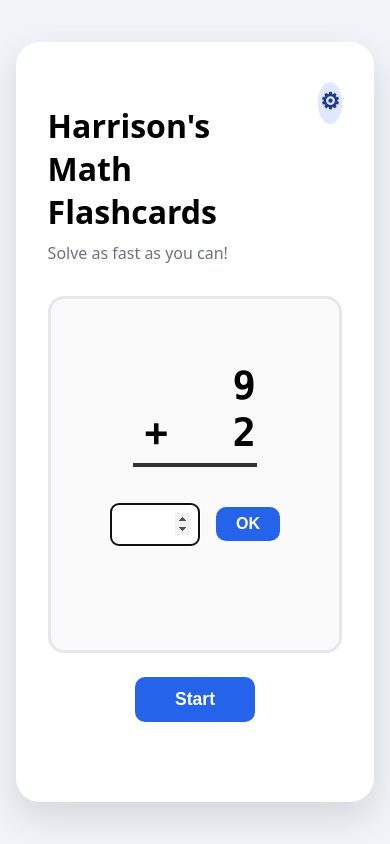
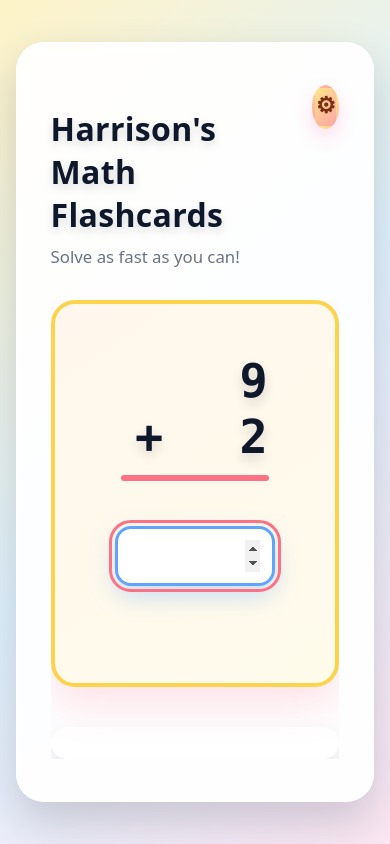
Before and after one commit to theletterd/flashcardmath, a website: page index.html in a window 390 px wide. Both pictures are taken after a click on the button "Start". Drawn offline with Linux system fonts and the light colour scheme.

Commit message:
Improve gameplay flow and refresh styling

```diff
--- a/index.html
+++ b/index.html
@@ -50,7 +50,6 @@
         <div class="problem" id="problemText">Click Start</div>
         <div class="answer-row hidden" id="answerRow">
           <input type="number" id="answerInput" />
-          <button id="submitBtn" type="button">OK</button>
         </div>
         <div class="status" id="statusText" aria-live="polite"></div>
       </div>
--- a/scripts/app.js
+++ b/scripts/app.js
@@ -5,7 +5,6 @@
   }
 
   const startBtn = document.getElementById("startBtn");
-  const submitBtn = document.getElementById("submitBtn");
   const answerInput = document.getElementById("answerInput");
   const problemText = document.getElementById("problemText");
   const statusText = document.getElementById("statusText");
@@ -25,9 +24,57 @@
   let correct = 0;
   let startTime = 0;
 
-  settingsToggle.addEventListener("click", () => {
-    const isHidden = settingsPanel.classList.toggle("hidden");
-    settingsToggle.setAttribute("aria-expanded", (!isHidden).toString());
+  function isSettingsOpen() {
+    return !settingsPanel.classList.contains("hidden");
+  }
+
+  function openSettingsPanel() {
+    settingsPanel.classList.remove("hidden");
+    settingsToggle.setAttribute("aria-expanded", "true");
+  }
+
+  function closeSettingsPanel() {
+    settingsPanel.classList.add("hidden");
+    settingsToggle.setAttribute("aria-expanded", "false");
+  }
+
+  function toggleSettingsPanel() {
+    if (isSettingsOpen()) {
+      closeSettingsPanel();
+    } else {
+      openSettingsPanel();
+    }
+  }
+
+  settingsToggle.addEventListener("click", toggleSettingsPanel);
+
+  function handleSettingsFocusOut(event) {
+    const next = event.relatedTarget;
+    if (next && (next === settingsToggle || settingsPanel.contains(next))) {
+      return;
+    }
+    closeSettingsPanel();
+  }
+
+  settingsToggle.addEventListener("blur", handleSettingsFocusOut);
+  settingsPanel.addEventListener("focusout", handleSettingsFocusOut);
+
+  document.addEventListener("pointerdown", event => {
+    if (!isSettingsOpen()) {
+      return;
+    }
+    const target = event.target;
+    if (target === settingsToggle || settingsPanel.contains(target)) {
+      return;
+    }
+    closeSettingsPanel();
+  });
+
+  document.addEventListener("keydown", event => {
+    if (event.key === "Escape" && isSettingsOpen()) {
+      closeSettingsPanel();
+      settingsToggle.focus();
+    }
   });
 
   function getConfigFromInputs() {
@@ -90,6 +137,7 @@
     if (!questions.length) {
       problemText.textContent = "Click Start";
       answerRow.classList.add("hidden");
+      startBtn.classList.remove("hidden");
       return;
     }
 
@@ -99,6 +147,7 @@
 
     problemText.textContent = "Done!";
     answerRow.classList.add("hidden");
+    startBtn.classList.remove("hidden");
     summary.innerHTML = `
       <strong>Score:</strong> ${correct}/${questions.length}<br />
       <strong>Total time:</strong> ${totalTime}s<br />
@@ -118,8 +167,8 @@
     summary.innerHTML = "";
     startTime = performance.now();
 
-    settingsPanel.classList.add("hidden");
-    settingsToggle.setAttribute("aria-expanded", "false");
+    closeSettingsPanel();
+    startBtn.classList.add("hidden");
 
     showQuestion();
   }
@@ -146,7 +195,6 @@
   }
 
   startBtn.addEventListener("click", startRound);
-  submitBtn.addEventListener("click", submitAnswer);
   answerInput.addEventListener("keydown", event => {
     if (event.key === "Enter") {
       event.preventDefault();
--- a/styles.css
+++ b/styles.css
@@ -4,8 +4,20 @@
   box-sizing: border-box;
 }
 
+:root {
+  --bg-gradient: linear-gradient(135deg, #fef3c7 0%, #e0f2fe 50%, #fce7f3 100%);
+  --app-bg: rgba(255, 255, 255, 0.92);
+  --primary: #f97316;
+  --primary-dark: #ea580c;
+  --accent-blue: #60a5fa;
+  --accent-pink: #fb7185;
+  --accent-yellow: #fcd34d;
+  --accent-green: #34d399;
+  --text-muted: #6b7280;
+}
+
 body {
-  background: #f0f4f8;
+  background: var(--bg-gradient);
   font-family: system-ui, -apple-system, sans-serif;
   display: flex;
   align-items: center;
@@ -15,25 +27,30 @@ body {
 }
 
 .app {
-  background: #fff;
+  background: var(--app-bg);
   padding: 2.5rem 2rem;
-  border-radius: 24px;
-  box-shadow: 0 15px 35px rgba(0, 0, 0, 0.12);
+  border-radius: 28px;
+  box-shadow: 0 20px 45px rgba(14, 23, 38, 0.18);
+  border: 3px solid rgba(255, 255, 255, 0.7);
   width: min(92%, 640px);
   min-height: 90vh;
   display: flex;
   flex-direction: column;
   position: relative;
+  backdrop-filter: blur(6px);
 }
 
 h1 {
   font-size: 2rem;
   margin-bottom: 0.25rem;
+  color: #0f172a;
+  letter-spacing: 0.01em;
+  text-shadow: 0 4px 10px rgba(15, 23, 42, 0.15);
 }
 
 .subtitle {
-  font-size: 1rem;
-  color: #6b7280;
+  font-size: 1.05rem;
+  color: var(--text-muted);
   margin: 0;
 }
 
@@ -51,9 +68,9 @@ h1 {
 }
 
 .settings-toggle {
-  border: none;
-  background: #e0e7ff;
-  color: #1e3a8a;
+  border: 3px solid transparent;
+  background: linear-gradient(135deg, #fde68a, #fca5a5);
+  color: #7c2d12;
   width: 48px;
   height: 48px;
   border-radius: 50%;
@@ -61,14 +78,20 @@ h1 {
   align-items: center;
   justify-content: center;
   cursor: pointer;
-  transition: transform 0.15s ease, background 0.15s ease;
+  transition: transform 0.2s ease, box-shadow 0.2s ease;
   line-height: 1;
   padding: 0;
+  box-shadow: 0 8px 18px rgba(244, 114, 182, 0.25);
 }
 
 .settings-toggle:hover {
-  background: #c7d2fe;
-  transform: rotate(10deg);
+  transform: rotate(12deg) scale(1.05);
+  box-shadow: 0 10px 22px rgba(249, 168, 212, 0.35);
+}
+
+.settings-toggle:focus-visible {
+  outline: 3px solid var(--accent-blue);
+  outline-offset: 3px;
 }
 
 .settings-toggle-icon {
@@ -81,30 +104,32 @@ h1 {
   position: absolute;
   top: 2rem;
   right: 2rem;
-  background: #fff;
-  border-radius: 16px;
-  box-shadow: 0 12px 30px rgba(31, 41, 55, 0.2);
-  padding: 1.25rem;
+  background: #fff9f2;
+  border-radius: 20px;
+  box-shadow: 0 15px 35px rgba(244, 114, 182, 0.2);
+  border: 3px solid var(--accent-yellow);
+  padding: 1.4rem;
   width: min(260px, 85vw);
   z-index: 10;
   text-align: left;
 }
 
 .card {
-  background: #fafafa;
-  border: 3px solid #e5e7eb;
-  border-radius: 16px;
-  padding: 2.5rem 1.5rem;
+  background: linear-gradient(145deg, #fff7ed, #fffbeb);
+  border: 4px solid var(--accent-yellow);
+  border-radius: 24px;
+  padding: 3rem 1.75rem;
   min-height: 0;
   display: flex;
   flex-direction: column;
   justify-content: center;
   align-items: center;
-  font-size: clamp(2.5rem, 6vw, 4rem);
+  font-size: clamp(3.2rem, 8vw, 5.5rem);
   font-weight: 700;
   position: relative;
   flex: 1 1 auto;
   width: 100%;
+  box-shadow: 0 18px 40px rgba(251, 113, 133, 0.2);
 }
 
 .problem {
@@ -115,6 +140,8 @@ h1 {
   line-height: 1.2;
   font-family: "Fira Mono", "Roboto Mono", "SFMono-Regular", "Menlo", "Consolas", monospace;
   letter-spacing: 0.02em;
+  color: #0f172a;
+  text-shadow: 0 6px 12px rgba(15, 23, 42, 0.15);
 }
 
 
@@ -141,62 +168,92 @@ h1 {
 
 .problem hr {
   border: none;
-  border-top: 4px solid #333;
+  border-top: 6px solid var(--accent-pink);
   width: 100%;
-  margin-top: 0.4rem;
+  margin-top: 0.6rem;
+  border-radius: 999px;
 }
 
 .answer-row {
-  margin-top: 1rem;
+  margin-top: 1.4rem;
   display: flex;
   justify-content: center;
-  gap: 1rem;
+  gap: 0.5rem;
   align-items: center;
 }
 
 .answer-row input {
-  width: 120px;
-  font-size: 1.5rem;
+  width: clamp(140px, 30vw, 200px);
+  font-size: 2rem;
   text-align: center;
-  border: 2px solid #ccc;
-  border-radius: 8px;
-  padding: 0.5rem;
+  border: 3px solid var(--accent-blue);
+  border-radius: 16px;
+  padding: 0.65rem 0.75rem;
+  background: #fff;
+  box-shadow: 0 10px 24px rgba(96, 165, 250, 0.35);
+}
+
+.answer-row input:focus-visible {
+  outline: 3px solid var(--accent-pink);
+  outline-offset: 3px;
 }
 
 button {
-  font-size: 1rem;
-  padding: 0.5rem 1.25rem;
+  font-size: 1.1rem;
+  padding: 0.75rem 2.5rem;
   border: none;
-  border-radius: 10px;
-  background: #2563eb;
+  border-radius: 999px;
+  background: linear-gradient(135deg, var(--primary), #f472b6);
   color: #fff;
-  font-weight: bold;
+  font-weight: 700;
   cursor: pointer;
+  box-shadow: 0 15px 28px rgba(249, 115, 22, 0.25);
+  transition: transform 0.2s ease, box-shadow 0.2s ease, filter 0.2s ease;
 }
 
 button:hover {
-  background: #1e40af;
+  transform: translateY(-2px);
+  box-shadow: 0 18px 32px rgba(244, 114, 182, 0.3);
+  filter: brightness(1.03);
+}
+
+button:active {
+  transform: translateY(0);
+}
+
+button:focus-visible {
+  outline: 3px solid var(--accent-blue);
+  outline-offset: 3px;
 }
 
 .status {
-  margin-top: 1rem;
-  font-size: 1.2rem;
-  font-weight: 600;
-  min-height: 1.5rem;
+  margin-top: 1.2rem;
+  font-size: 1.4rem;
+  font-weight: 700;
+  min-height: 1.8rem;
+  color: #1f2937;
 }
 
 .status.correct {
-  color: #16a34a;
+  color: var(--accent-green);
 }
 
 .status.wrong {
-  color: #dc2626;
+  color: var(--accent-pink);
 }
 
 .summary {
   margin-top: 1rem;
-  font-size: 1rem;
+  font-size: 1.05rem;
   text-align: left;
+  background: rgba(255, 255, 255, 0.75);
+  border-radius: 16px;
+  padding: 1rem;
+  box-shadow: 0 8px 18px rgba(148, 163, 184, 0.25);
+}
+
+.summary strong {
+  color: var(--primary-dark);
 }
 
 .controls {
@@ -212,16 +269,23 @@ button:hover {
 }
 
 .controls label span {
-  font-weight: 600;
+  font-weight: 700;
   margin-bottom: 0.35rem;
-  color: #374151;
+  color: #1f2937;
 }
 
 .controls input {
   font-size: 1rem;
-  padding: 0.3rem;
-  border: 1px solid #ccc;
-  border-radius: 6px;
+  padding: 0.4rem 0.5rem;
+  border: 2px solid var(--accent-blue);
+  border-radius: 10px;
+  background: #fff;
+  box-shadow: 0 6px 12px rgba(96, 165, 250, 0.2);
+}
+
+.controls input:focus-visible {
+  outline: 3px solid var(--accent-pink);
+  outline-offset: 2px;
 }
 
 .ops {
@@ -230,12 +294,18 @@ button:hover {
   flex-direction: column;
   gap: 0.5rem;
   font-size: 0.9rem;
+  background: rgba(255, 255, 255, 0.7);
+  border-radius: 12px;
+  padding: 0.8rem;
+  box-shadow: 0 6px 14px rgba(148, 163, 184, 0.2);
 }
 
 .ops label {
   display: flex;
   align-items: center;
   gap: 0.4rem;
+  font-weight: 600;
+  color: #1f2937;
 }
 
 .main-content {
@@ -250,8 +320,9 @@ button:hover {
 
 #startBtn {
   align-self: center;
-  font-size: 1.1rem;
-  padding: 0.75rem 2.5rem;
+  font-size: 1.2rem;
+  padding: 0.85rem 3rem;
+  letter-spacing: 0.02em;
 }
 
 .hidden {
@@ -260,7 +331,7 @@ button:hover {
 
 @media (max-width: 500px) {
   .card {
-    font-size: clamp(2.2rem, 10vw, 3rem);
+    font-size: clamp(2.6rem, 12vw, 3.4rem);
   }
 
   .operand {
@@ -268,13 +339,13 @@ button:hover {
   }
 
   .answer-row input {
-    width: 90px;
-    font-size: 1.25rem;
+    width: clamp(120px, 60vw, 160px);
+    font-size: 1.8rem;
   }
 
   .settings-toggle {
-    width: 42px;
-    height: 42px;
+    width: 44px;
+    height: 44px;
     font-size: 1.3rem;
   }
 }
```
